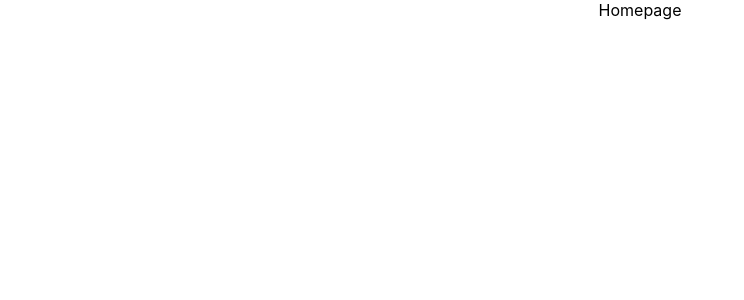
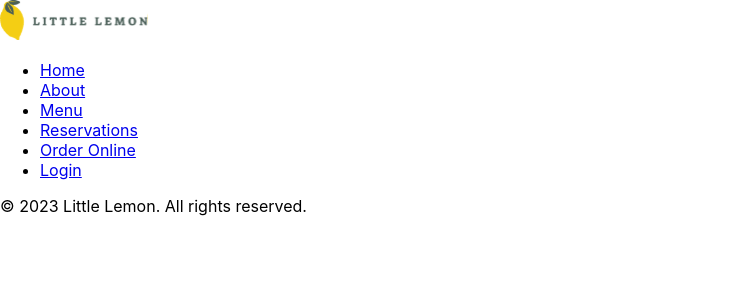
Before and after one commit to RafaelMRi-AI/little-lemon, a React (Create React App) app: page / in a window 1280 px wide. Shown: the top 300 px of the page, without its empty margins (0-744 px from the left). Built offline with nearby package versions, Linux system fonts and the light colour scheme.

Commit message:
Little Lemon Commit 2

```diff
--- a/src/App.js
+++ b/src/App.js
@@ -1,11 +1,20 @@
 
 import './App.css';
 
+import React from 'react';
+import Header from './Components/Header';
+import Nav from './Components/Nav';
+import Main from './Components/Main';
+import Footer from './Components/Footer';
+
 function App() {
   return (
-    <div className="App">
-      Homepage
-    </div>
+    <>
+      <Header />
+      <Nav />
+      <Main />
+      <Footer />
+    </>
   );
 }
 
--- /dev/null
+++ b/src/Components/Footer.js
@@ -0,0 +1,12 @@
+import React from 'react';
+
+function Footer() {
+  return (
+  <footer>
+    {/* Your footer content goes here */}
+    &copy; 2023 Little Lemon. All rights reserved.
+    </footer>
+    );
+}
+
+export default Footer;
--- /dev/null
+++ b/src/Components/Header.js
@@ -0,0 +1,12 @@
+import React from 'react';
+import Logo from '../Images/Logo.svg';
+
+function Header() {
+  return (
+  <header>
+    {<img src={Logo} alt="Little Lemon Logo" />}
+    </header>
+    );
+}
+
+export default Header;
--- /dev/null
+++ b/src/Components/Main.js
@@ -0,0 +1,7 @@
+import React from 'react';
+
+function Main() {
+  return <main>{/* Your main content goes here */}</main>;
+}
+
+export default Main;
--- /dev/null
+++ b/src/Components/Nav.js
@@ -0,0 +1,18 @@
+import React from 'react';
+
+function Nav() {
+  return (
+    <nav>
+      <ul>
+        <li><a href="#">Home</a></li>
+        <li><a href="#">About</a></li>
+        <li><a href="#">Menu</a></li>
+        <li><a href="#">Reservations</a></li>
+        <li><a href="#">Order Online</a></li>
+        <li><a href="#">Login</a></li>
+      </ul>
+    </nav>
+  );
+}
+
+export default Nav;
```
Also changed, not shown: src/Images/Logo.svg (added).
